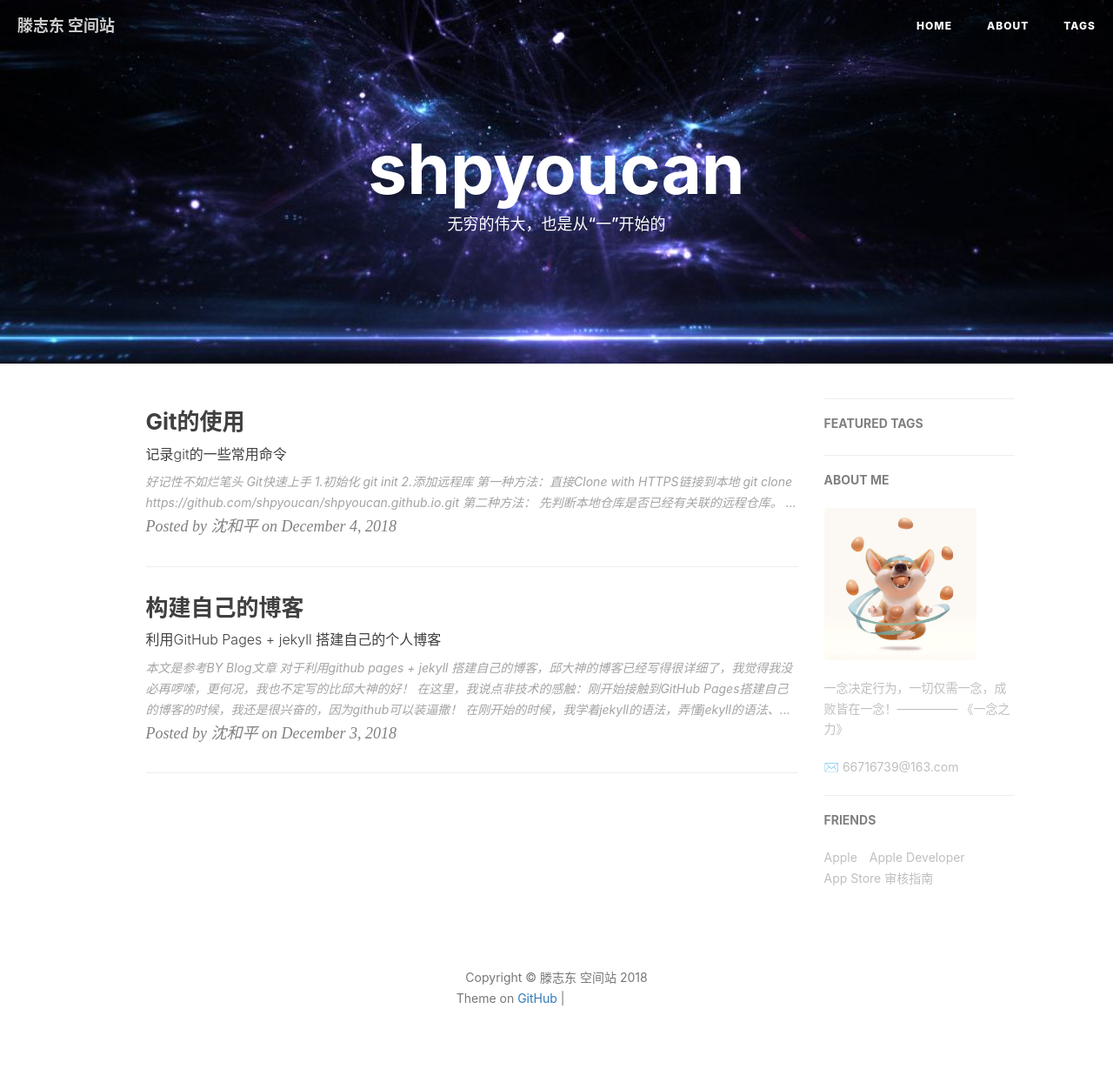
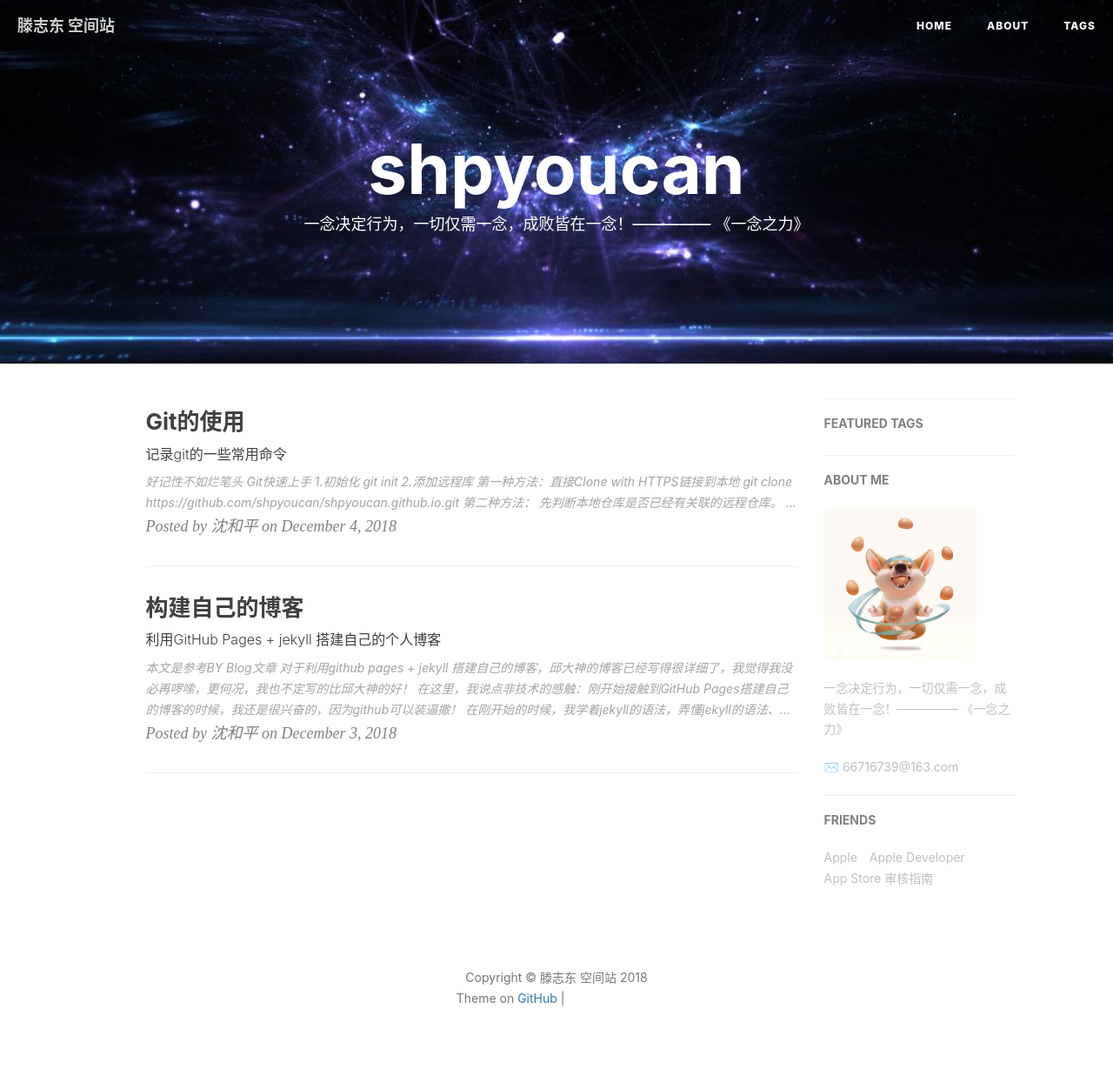
Before and after one commit to eudifnai/eudifnai.github.io, a Jekyll site: the page built from index.html, in a window 1280 px wide. Shown: the whole page at 87% size. Built offline with Jekyll 4.4.1, drawn with Linux system fonts in a browser that asks for light colours; nearby versions of some CDN libraries; the list of posts is cut into pages by our own code; comment, search, counter and statistics services are not loaded; grey boxes are pictures that could not be loaded.

Commit message:
Update index.html

```diff
--- a/index.html
+++ b/index.html
@@ -1,6 +1,6 @@
 ---
 layout: page
-description: "无穷的伟大，也是从“一”开始的"
+description: "一念决定行为，一切仅需一念，成败皆在一念！————— 《一念之力》"
 ---
 
 {% for post in paginator.posts %}
```
